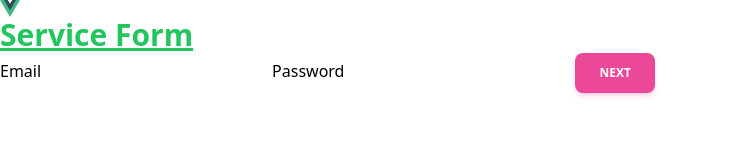
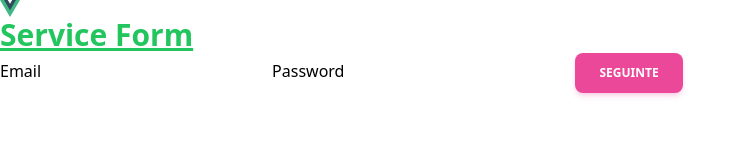
Before and after one commit to catiarodriguescosta/dynamic-vue-form, a Vue app: page / in a window 1280 px wide. Shown: the top 160 px of the page, without its empty margins (0-747 px from the left). Built offline with nearby package versions, Linux system fonts and the light colour scheme.

Commit message:
Adding translations (except for error messages).

```diff
--- a/src/main.ts
+++ b/src/main.ts
@@ -5,7 +5,6 @@ import router from './router'
 import {i18n} from './plugins/i18n'
 
 const app = createApp(App)
-
 app.use(router)
 app.use(i18n)
 
--- a/src/plugins/i18n.ts
+++ b/src/plugins/i18n.ts
@@ -11,13 +11,42 @@ export const i18n = createI18n({
         termsAndConditions:{
             title: 'Terms and conditions',
             content: 'Lorem ipsum dolor sit amet, consectetur adipiscing elit. Nunc dolor dolor, condimentum et posuere id, auctor sit amet purus. Sed sed libero vitae tellus placerat ullamcorper. Mauris lectus risus, fermentum quis risus vel, tempor mattis sapien. Quisque scelerisque quam non vestibulum varius. Integer auctor pulvinar quam nec pharetra. Mauris sapien massa, tristique vitae odio at, interdum molestie ante. Morbi cursus a erat at rutrum.'
+        },
+        serviceForm:{
+            name: {
+                label: 'Name',
+                errorMsg: ''
+            },
+            email: {
+                label: 'Email',
+                errorMsg: ''
+            },
+            password: {
+                label: 'Password',
+                errorMsg: 'Must have at least 8 characters and 1 number'
+            },
+            dateOfBirth: {
+                label: 'Date of Birth',
+                errorMsg: 'Incorrect Date of Birth'
+            },
+            choiceOfService: {
+                label: 'Choice of Service',
+                errorMsg: 'Choose one service'
+            },
+            servicesOptions: ['Web development','Mobile development','SEO services', 'Other'],
+            otherServiceName: {
+                label: '',
+                errorMsg: 'Specify Other service'
+            },
+            termsAndConditionsCheck: {
+                label_part1: 'I read and accept',
+                label_part2: 'Terms and Conditions',
+                link: '/terms_and_conditions',
+                errorMsg: 'Mandatory field'
+            },
+            controls: ['Previous', 'Next', 'Submit']
+
         }
-      },
-      ja: {
-        message: {
-          hello: 'こんにちは、世界'
-        }
-
       },
       pt:{
         message: {
@@ -26,6 +55,41 @@ export const i18n = createI18n({
         termsAndConditions:{
             title: 'Termos e Condições',
             content: 'Lorem ipsum dolor sit amet . Os operadores gráficos e tipográficos sabem disso bem, na realidade, todas as profissões que lidam com o universo da comunicação têm um relacionamento estável com essas palavras, mas o que é? Lorem ipsum é um texto fofo sem qualquer sentido.\n\nÉ uma seqüência de palavras latinas que, como estão posicionadas, não formem frases com um sentido completo, mas dão vida a um texto de teste útil para preencher espaços que irão Posteriormente serão ocupados a partir de textos ad hoc compostos por profissionais de comunicação.'
+        },
+        serviceForm:{
+            name: {
+                label: 'Nome',
+                errorMsg: 'Nome obrigatório'
+            },
+            email: {
+                label: 'Email',
+                errorMsg: 'Email obrigatório'
+            },
+            password: {
+                label: 'Password',
+                errorMsg: 'Password deve ter 8 ou mais caracteres e deve conter pelo menos 1 algarismo'
+            },
+            dateOfBirth: {
+                label: 'Data de nascimento',
+                errorMsg: 'Data de nascimento incorrecta.'
+            },
+            choiceOfService: {
+                label: 'Escolha um serviço',
+                errorMsg: 'A escolha de um serviço é obrigatória'
+            },
+            servicesOptions: ['Desenvolvimento para web','Desenvolvimento para telemóveis','Serviços de SEO', 'Outro'],
+            otherServiceName: {
+                label: '',
+                errorMsg: 'Especifique o serviço'
+            },
+            termsAndConditionsCheck: {
+                label_part1: 'Li e aceito os',
+                label_part2: 'Termos e Condições',
+                link: '/terms_and_conditions',
+                errorMsg: 'Campo mandatório'
+            },
+            controls: ['Anterior', 'Seguinte', 'Enviar']
+
         }
       }
     }
--- a/src/views/HomeView.vue
+++ b/src/views/HomeView.vue
@@ -1,12 +1,15 @@
 <script setup lang="ts">
+import { ref,  computed } from 'vue';
+import { RouterLink } from 'vue-router'
 import { Form, Field, ErrorMessage } from 'vee-validate';
 import * as yup from 'yup';
-import { ref,  computed } from 'vue';
+
 
 import Button from '@/components/Button.vue';
 
 const yesterday = new Date()
 yesterday.setDate(yesterday.getDate()-1)
+
 
 // one schema per step
 const schemas = [
@@ -16,7 +19,7 @@ const schemas = [
   }),
   yup.object({
     name: yup.string().min(2).required(),
-    dateOfBirth: yup.date().default(new Date(yesterday)).max(new Date(yesterday), `Date of birth must be in the past`),
+    dateOfBirth: yup.date().default(new Date(yesterday)).max(new Date(yesterday), 'Date of birth must be in the past'),
   }),
   yup.object({
     choiceOfService: yup
@@ -58,50 +61,51 @@ const prevStep = () => {
       v-slot="{ handleSubmit, values }"
     >
       <template v-if="currentStep === 0">
-        <label for="email">Email</label>
+        <label for="email">{{ $t('serviceForm.email.label') }}</label>
         <Field name="email" id="email" type="email" />
         <ErrorMessage name="email" />
 
-        <label for="password">Password</label>
+        <label for="password">{{ $t('serviceForm.password.label') }}</label>
         <Field name="password" type="password" />
         <ErrorMessage name="password" />
       </template>
 
       <template v-if="currentStep === 1">
-        <label for="name">Name</label>
+        <label for="name">{{ $t('serviceForm.name.label') }}</label>
         <Field name="name" id="name" />
         <ErrorMessage name="name" />
 
 
-        <label for="dateOfBirth">Date of Birth</label>
+        <label for="dateOfBirth">{{ $t('serviceForm.dateOfBirth.label') }}</label>
         <Field name="dateOfBirth" type="date"/>
         <ErrorMessage name="dateOfBirth" />
 
       </template>
 
       <template v-if="currentStep === totalNumberOfSteps">
+        <label for="choiceOfService">{{ $t('serviceForm.choiceOfService.label') }}</label>
         <Field name="choiceOfService" as="select">
-          <option>Select a drink</option>
-          <option value="coffee">Coffee</option>
-          <option value="tea">Tea</option>
-          <option value="soda">Soda</option>
+          <option value="web_development">{{ $t('serviceForm.servicesOptions[0]') }}</option>
+          <option value="mobile_development">{{ $t('serviceForm.servicesOptions[1]') }}</option>
+          <option value="seo_services">{{ $t('serviceForm.servicesOptions[2]') }}</option>
+          <option value="other">{{ $t('serviceForm.servicesOptions[3]') }}</option>
         </Field>
         <ErrorMessage name="choiceOfService" />
 
-        <label for="terms">Agree to terms and conditions</label>
         <Field name="terms" type="checkbox" id="terms" :value="true" />
+        <label for="terms">{{ $t('serviceForm.termsAndConditionsCheck.label_part1') }} <RouterLink :to="$t('serviceForm.termsAndConditionsCheck.link')">{{ $t('serviceForm.termsAndConditionsCheck.label_part2') }}</RouterLink></label>
         <ErrorMessage name="terms" />
       </template>
 
       <!-- Controls -->
       <Button v-if="currentStep !== 0" type="button" @click="prevStep">
-        Previous
+        {{ $t('serviceForm.controls[0]') }}
       </Button>
-      <Button v-if="currentStep !== totalNumberOfSteps" type="submit" variant="primary">
-        Next
+      <Button v-if="currentStep !== totalNumberOfSteps" type="button" @click="nextStep" variant="primary">
+        {{ $t('serviceForm.controls[1]') }}
       </Button>
-      <Button v-if="currentStep === totalNumberOfSteps" type="submit" variant="primary">
-        Send
+      <Button v-else type="submit" variant="primary">
+        {{ $t('serviceForm.controls[2]') }}
       </Button>
 
     </Form>
```
